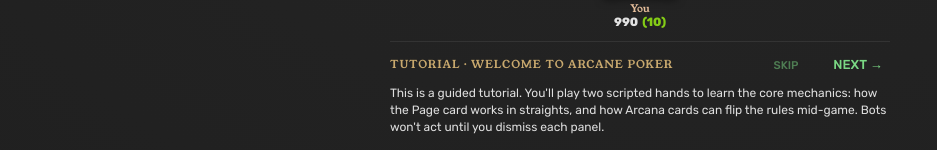
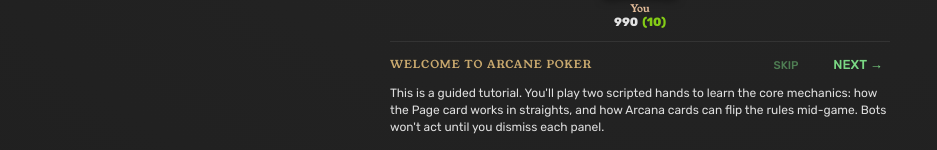
Before and after one commit to raphaelaleixo/arcanepoker, a React (Vite) app: page /tutorial in a window 1280 px wide. Shown: the part 570-720 px from the top of the page, without its empty margins (0-937 px from the left). Built offline with nearby package versions, Linux system fonts and the light colour scheme.

Commit message:
feat: drop Tutorial prefix from narration titles
Co-Authored-By: Claude Opus 4.7 (1M context) <noreply@anthropic.com>

```diff
--- a/src/components/Tutorial/TutorialNarrationContent.tsx
+++ b/src/components/Tutorial/TutorialNarrationContent.tsx
@@ -43,7 +43,7 @@ export function TutorialNarrationContent() {
             fontFamily: HEADING_FONT,
           }}
         >
-          {t("tutorial.label")} · {t(narration.titleKey)}
+          {t(narration.titleKey)}
         </Typography>
         <Box sx={{ display: "flex", gap: 1 }}>
           <Button
```
Also changed, not shown: 1 other file (tests, documents, lock files or other folders).
